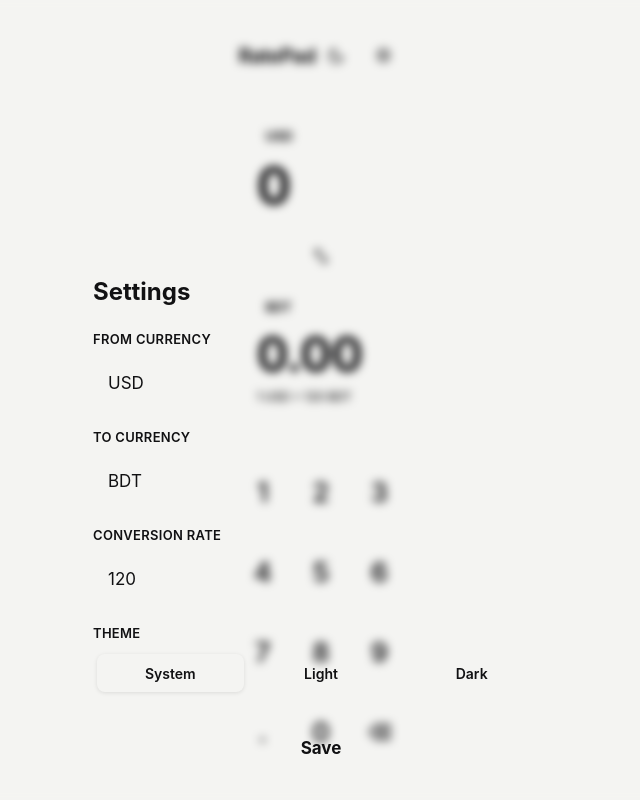
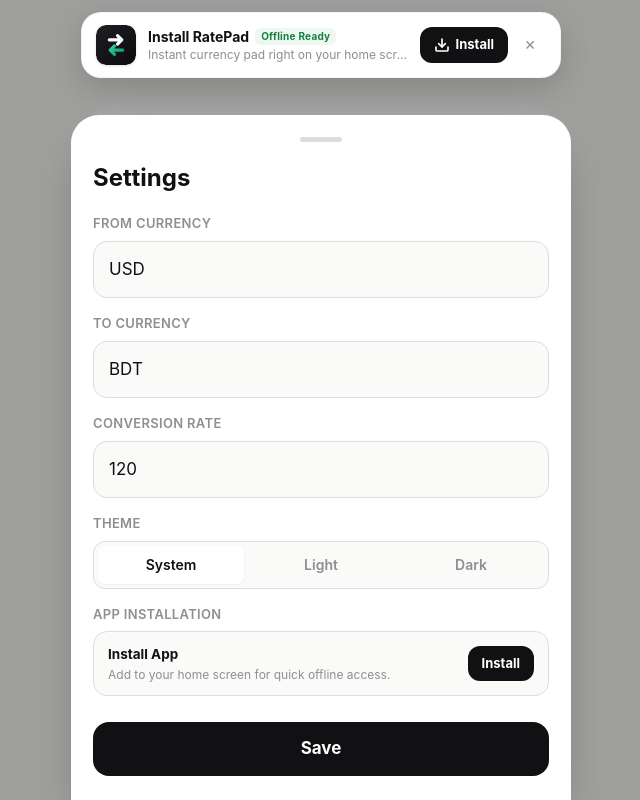
Before and after one commit to iRaziul/ratepad, a Svelte app: page / in a window 1280 px wide. Both pictures are taken after a click on the button "USD". Shown: the whole page, without its empty margins (319-959 px from the left). Built offline with nearby package versions, Linux system fonts and the light colour scheme.

Commit message:
refactor(app): convert to utility classes, optimize DOM, and integrate install prompt

```diff
--- a/src/App.svelte
+++ b/src/App.svelte
@@ -1,9 +1,11 @@
 <script lang="ts">
   import { onMount } from 'svelte'
+  import InstallPrompt from './InstallPrompt.svelte'
+  import { pwa } from './pwaState.svelte'
 
   // Pre-instantiated formatter for output conversion
   const convertedFormatter = new Intl.NumberFormat('en-US', {
-    minimumFractionDigits: 2,
+    minimumFractionDigits: 0,
     maximumFractionDigits: 2
   })
 
@@ -46,9 +48,30 @@
   let copied = $state(false)
   let isSwapping = $state(false)
 
-  // Theme states
-  let themeMode = $state<ThemeMode>('system')
-  let systemPrefersDark = $state(false)
+  function getInitialTheme(): ThemeMode {
+    if (typeof window !== 'undefined') {
+      try {
+        const saved = localStorage.getItem(STORAGE_KEYS.THEME) as ThemeMode | null
+        if (saved && ['system', 'light', 'dark'].includes(saved)) {
+          return saved
+        }
+      } catch {
+        // Ignore
+      }
+    }
+    return 'system'
+  }
+
+  function getInitialPrefersDark(): boolean {
+    if (typeof window !== 'undefined' && window.matchMedia) {
+      return window.matchMedia('(prefers-color-scheme: dark)').matches
+    }
+    return false
+  }
+
+  // Theme states (initialized synchronously to avoid any dark mode flash)
+  let themeMode = $state<ThemeMode>(getInitialTheme())
+  let systemPrefersDark = $state(getInitialPrefersDark())
 
   let activeTheme = $derived<'light' | 'dark'>(
     themeMode === 'system'
@@ -92,10 +115,13 @@
 
   function applyTheme(theme: 'light' | 'dark') {
     if (typeof document !== 'undefined') {
+      const isDark = theme === 'dark'
       document.documentElement.setAttribute('data-theme', theme)
+      document.documentElement.style.backgroundColor = isDark ? '#0f0f12' : '#f4f4f2'
+      document.documentElement.style.color = isDark ? '#f3f4f6' : '#111113'
       const metaThemeColor = document.querySelector('meta[name="theme-color"]')
       if (metaThemeColor) {
-        metaThemeColor.setAttribute('content', theme === 'dark' ? '#0f0f12' : '#f4f4f2')
+        metaThemeColor.setAttribute('content', isDark ? '#0f0f12' : '#f4f4f2')
       }
     }
   }
@@ -240,7 +266,7 @@
   }
 
   async function copyConverted() {
-    const rawVal = (amount * rate).toFixed(2)
+    const rawVal = Number((amount * rate).toFixed(2)).toString()
     try {
       await navigator.clipboard.writeText(rawVal)
       vibrate(12)
@@ -315,20 +341,19 @@
 
 <svelte:window onkeydown={handleKeydown} />
 
-<main class="app">
-  <header class="topbar">
-    <div class="logo">RatePad</div>
-    <div class="topbar-actions">
+<header class="flex items-center justify-between h-12 shrink-0">
+  <h1 class="text-xl font-[750] tracking-[-0.5px] text-main m-0">RatePad</h1>
+  <div class="flex items-center gap-2">
     <button
       type="button"
-        class="icon-btn theme-toggle"
+      class="size-10 rounded-full border border-btn-border bg-btn text-btn-text shadow-xs flex items-center justify-center cursor-pointer touch-manipulation transition-all hover:bg-btn-hover hover:text-main active:scale-90 text-[19px]"
       onclick={toggleQuickTheme}
       aria-label="Toggle {activeTheme === 'dark' ? 'Light' : 'Dark'} theme (Press T)"
       title="Toggle {activeTheme === 'dark' ? 'Light' : 'Dark'} mode"
     >
       {#if activeTheme === 'dark'}
         <!-- Sun icon -->
-          <svg viewBox="0 0 24 24" width="18" height="18" fill="none" stroke="currentColor" stroke-width="2" stroke-linecap="round" stroke-linejoin="round">
+        <svg class="size-[18px]" viewBox="0 0 24 24" fill="none" stroke="currentColor" stroke-width="2" stroke-linecap="round" stroke-linejoin="round">
           <circle cx="12" cy="12" r="5"/>
           <line x1="12" y1="1" x2="12" y2="3"/>
           <line x1="12" y1="21" x2="12" y2="23"/>
@@ -341,7 +366,7 @@
         </svg>
       {:else}
         <!-- Moon icon -->
-          <svg viewBox="0 0 24 24" width="18" height="18" fill="none" stroke="currentColor" stroke-width="2" stroke-linecap="round" stroke-linejoin="round">
+        <svg class="size-[18px]" viewBox="0 0 24 24" fill="none" stroke="currentColor" stroke-width="2" stroke-linecap="round" stroke-linejoin="round">
           <path d="M21 12.79A9 9 0 1 1 11.21 3 7 7 0 0 0 21 12.79z"/>
         </svg>
       {/if}
@@ -349,7 +374,7 @@
 
     <button
       type="button"
-        class="icon-btn settings-btn"
+      class="size-10 rounded-full border border-btn-border bg-btn text-btn-text shadow-xs flex items-center justify-center cursor-pointer touch-manipulation transition-all hover:bg-btn-hover hover:text-main active:scale-90 text-[19px]"
       onclick={openSettings}
       aria-label="Open conversion settings"
       title="Settings"
@@ -359,13 +384,13 @@
   </div>
 </header>
 
-  <section class="display" aria-live="polite">
-    <!-- Input Card -->
-    <div class="amount-card input-card">
-      <div class="card-header">
+<section class="flex-1 flex flex-col justify-center gap-2 min-h-0 py-3" aria-live="polite">
+  <!-- Input Card (Flattened DOM) -->
+  <div class="bg-card rounded-[20px] p-[14px_18px] shadow-sm border border-card-border flex flex-col justify-center transition-all">
+    <div class="flex items-center justify-between min-h-6 mb-1.5">
       <button
         type="button"
-          class="currency-badge"
+        class="border-0 bg-badge text-badge-text text-[13px] font-bold py-[3px] px-[9px] rounded-lg cursor-pointer font-sans transition-colors hover:bg-badge-hover hover:text-main"
         onclick={openSettings}
         title="Click to edit currency"
       >
@@ -375,7 +400,7 @@
       {#if value}
         <button
           type="button"
-            class="clear-mini-btn"
+          class="size-[22px] rounded-full border-0 bg-badge text-muted text-[11px] font-bold flex items-center justify-center cursor-pointer touch-manipulation transition-colors hover:bg-badge-hover hover:text-main"
           onclick={clearAmount}
           aria-label="Clear entered amount"
           title="Clear amount (Press C)"
@@ -385,58 +410,55 @@
       {/if}
     </div>
 
-      <div class="amount-row entered" title="{formattedInput} {from}">
-        <span class="value-text" class:dimmed={!value}>{formattedInput}</span>
+    <div class="flex items-baseline tabular-nums leading-tight overflow-hidden text-ellipsis whitespace-nowrap text-[clamp(34px,10vw,54px)] font-bold tracking-[-1.5px] transition-colors {value ? 'text-main' : 'text-dimmed'}" title="{formattedInput} {from}">
+      {formattedInput}
     </div>
   </div>
 
-    <!-- Divider with Swap Action -->
-    <div class="divider-section">
-      <div class="divider-line"></div>
+  <!-- Divider with Swap Action (Flattened: pseudo before/after replaces 2 line divs) -->
+  <div class="flex items-center justify-center relative py-0.5 before:flex-1 before:h-px before:bg-divider after:flex-1 after:h-px after:bg-divider">
     <button
       type="button"
-        class="swap-btn"
-        class:spinning={isSwapping}
+      class="size-8 rounded-full border border-btn-border bg-btn text-btn-text flex items-center justify-center mx-2.5 cursor-pointer shadow-xs touch-manipulation transition-all hover:bg-btn-hover hover:text-main active:scale-90"
       onclick={swapCurrencies}
       aria-label="Swap currencies"
       title="Swap currencies (Press S)"
     >
-        <svg class="swap-icon" viewBox="0 0 24 24" width="16" height="16" fill="none" stroke="currentColor" stroke-width="2.5" stroke-linecap="round" stroke-linejoin="round">
+      <svg class="size-4 transition-transform duration-300 ease-[cubic-bezier(0.34,1.56,0.64,1)] {isSwapping ? 'rotate-180' : ''}" viewBox="0 0 24 24" fill="none" stroke="currentColor" stroke-width="2.5" stroke-linecap="round" stroke-linejoin="round">
         <path d="M7 16V4m0 0L3 8m4-4l4 4m6 4v12m0 0l4-4m-4 4l-4-4"/>
       </svg>
     </button>
-      <div class="divider-line"></div>
   </div>
 
-    <!-- Output Card -->
+  <!-- Output Card (Flattened DOM) -->
   <div
-      class="amount-card output-card"
+    class="bg-card rounded-[20px] p-[14px_18px] shadow-sm border border-card-border flex flex-col justify-center transition-all cursor-pointer active:scale-[0.99]"
     role="button"
     tabindex="0"
     onclick={copyConverted}
     onkeydown={(e) => { if (e.key === 'Enter' || e.key === ' ') copyConverted() }}
     title="Click to copy amount"
   >
-      <div class="card-header">
+    <div class="flex items-center justify-between min-h-6 mb-1.5">
       <button
         type="button"
-          class="currency-badge target"
+        class="border-0 bg-badge-target text-badge-target-text text-[13px] font-bold py-[3px] px-[9px] rounded-lg cursor-pointer font-sans transition-colors hover:bg-badge-target-hover"
         onclick={(e) => { e.stopPropagation(); openSettings() }}
         title="Click to edit currency"
       >
         {to}
       </button>
       {#if copied}
-          <span class="copied-pill">Copied!</span>
+        <span class="text-[11px] font-bold text-copied-text bg-copied-bg py-0.5 px-[7px] rounded-md animate-fade-in">Copied!</span>
       {/if}
     </div>
 
-      <div class="amount-row converted" title="{formattedConverted} {to}">
-        <span class="value-text">{formattedConverted}</span>
+    <div class="flex items-baseline tabular-nums leading-tight overflow-hidden text-ellipsis whitespace-nowrap text-[clamp(32px,9.5vw,50px)] font-[750] tracking-[-1.2px] text-converted" title="{formattedConverted} {to}">
+      {formattedConverted}
     </div>
 
-      <div class="rate-bar">
-        <span>1 {from} = {rate} {to}</span>
+    <div class="mt-1.5 text-muted text-xs font-medium">
+      1 {from} = {rate} {to}
     </div>
   </div>
 </section>
@@ -446,7 +468,7 @@
     {#if key.action === 'backspace'}
       <button
         type="button"
-          class="key action"
+        data-action="true"
         onpointerdown={handleBackspaceStart}
         onpointerup={handleBackspaceEnd}
         onpointerleave={handleBackspaceEnd}
@@ -458,8 +480,7 @@
     {:else}
       <button
         type="button"
-          class="key"
-          class:action={key.isAction}
+        data-action={key.isAction ? 'true' : undefined}
         onclick={() => handleKey(key)}
         aria-label={key.label === '.' ? 'Decimal point' : key.label}
       >
@@ -468,28 +489,26 @@
     {/if}
   {/each}
 </section>
-</main>
 
 {#if isSettingsOpen}
   <div
-    class="settings-panel"
+    class="fixed inset-0 bg-sheet-backdrop flex items-end justify-center z-50 backdrop-blur-xs"
     role="presentation"
     onclick={(e) => {
       if (e.target === e.currentTarget) closeSettings()
     }}
   >
     <div
-      class="sheet"
+      class="w-full max-w-[500px] bg-sheet text-main rounded-t-[28px] p-[22px] pb-[max(24px,env(safe-area-inset-bottom))] shadow-2xl animate-slide-up before:block before:w-[42px] before:h-[5px] before:bg-handle before:rounded-full before:mx-auto before:mb-5"
       role="dialog"
       aria-modal="true"
       aria-labelledby="settings-heading"
     >
-      <div class="handle" aria-hidden="true"></div>
-      <h2 id="settings-heading">Settings</h2>
+      <h2 id="settings-heading" class="m-0 mb-5 text-2xl font-bold">Settings</h2>
 
       <form onsubmit={saveSettings}>
-        <div class="field">
-          <label for="fromInput">FROM CURRENCY</label>
+        <div class="mb-4">
+          <label for="fromInput" class="block text-[13px] text-muted font-semibold mb-[7px] tracking-wide">FROM CURRENCY</label>
           <input
             id="fromInput"
             bind:value={formFrom}
@@ -498,11 +517,12 @@
             autocorrect="off"
             spellcheck="false"
             required
+            class="w-full border border-input-border rounded-[14px] p-[15px] text-[17px] outline-none font-sans bg-input text-input-text transition-colors focus:border-input-focus-border focus:bg-input-focus-bg"
           />
         </div>
 
-        <div class="field">
-          <label for="toInput">TO CURRENCY</label>
+        <div class="mb-4">
+          <label for="toInput" class="block text-[13px] text-muted font-semibold mb-[7px] tracking-wide">TO CURRENCY</label>
           <input
             id="toInput"
             bind:value={formTo}
@@ -511,11 +531,12 @@
             autocorrect="off"
             spellcheck="false"
             required
+            class="w-full border border-input-border rounded-[14px] p-[15px] text-[17px] outline-none font-sans bg-input text-input-text transition-colors focus:border-input-focus-border focus:bg-input-focus-bg"
           />
         </div>
 
-        <div class="field">
-          <label for="rateInput">CONVERSION RATE</label>
+        <div class="mb-4">
+          <label for="rateInput" class="block text-[13px] text-muted font-semibold mb-[7px] tracking-wide">CONVERSION RATE</label>
           <input
             id="rateInput"
             type="number"
@@ -524,32 +545,30 @@
             step="any"
             min="0.000001"
             required
+            class="w-full border border-input-border rounded-[14px] p-[15px] text-[17px] outline-none font-sans bg-input text-input-text transition-colors focus:border-input-focus-border focus:bg-input-focus-bg"
           />
         </div>
 
-        <div class="field">
-          <span class="field-label">THEME</span>
-          <div class="theme-segmented-control" role="radiogroup" aria-label="Appearance theme">
+        <div class="mb-4">
+          <span class="block text-[13px] text-muted font-semibold mb-[7px] tracking-wide">THEME</span>
+          <div class="flex bg-input border border-input-border rounded-xl p-1 gap-1" role="radiogroup" aria-label="Appearance theme">
             <button
               type="button"
-              class="theme-segment"
-              class:selected={formTheme === 'system'}
+              class="flex-1 h-[38px] border-0 rounded-lg text-sm font-semibold cursor-pointer font-sans touch-manipulation transition-all {formTheme === 'system' ? 'bg-card text-main shadow-xs' : 'bg-transparent text-muted'}"
               onclick={() => { formTheme = 'system' }}
             >
               System
             </button>
             <button
               type="button"
-              class="theme-segment"
-              class:selected={formTheme === 'light'}
+              class="flex-1 h-[38px] border-0 rounded-lg text-sm font-semibold cursor-pointer font-sans touch-manipulation transition-all {formTheme === 'light' ? 'bg-card text-main shadow-xs' : 'bg-transparent text-muted'}"
               onclick={() => { formTheme = 'light' }}
             >
               Light
             </button>
             <button
               type="button"
-              class="theme-segment"
-              class:selected={formTheme === 'dark'}
+              class="flex-1 h-[38px] border-0 rounded-lg text-sm font-semibold cursor-pointer font-sans touch-manipulation transition-all {formTheme === 'dark' ? 'bg-card text-main shadow-xs' : 'bg-transparent text-muted'}"
               onclick={() => { formTheme = 'dark' }}
             >
               Dark
@@ -557,7 +576,37 @@
           </div>
         </div>
 
-        <button type="submit" class="save">
+        <div class="mb-4">
+          <span class="block text-[13px] text-muted font-semibold mb-[7px] tracking-wide">APP INSTALLATION</span>
+          {#if pwa.isStandalone || pwa.isInstalled}
+            <div class="flex items-center justify-between gap-3 bg-badge-target border border-emerald-500/25 rounded-[14px] p-[12px_14px] text-[13px]">
+              <div class="size-[26px] rounded-full bg-converted text-white text-[13px] font-extrabold flex items-center justify-center shrink-0" aria-hidden="true">✓</div>
+              <div class="flex-1 min-w-0">
+                <strong class="block text-[13.5px] text-main mb-0.5">Installed (Offline Ready)</strong>
+                <p class="m-0 text-xs text-muted leading-snug">RatePad is installed and ready for full offline use.</p>
+              </div>
+            </div>
+          {:else}
+            <div class="flex items-center justify-between gap-3 bg-input border border-input-border rounded-[14px] p-[12px_14px] text-[13px]">
+              <div class="flex-1 min-w-0">
+                <strong class="block text-[13.5px] text-main mb-0.5">Install App</strong>
+                <p class="m-0 text-xs text-muted leading-snug">Add to your home screen for quick offline access.</p>
+              </div>
+              <button
+                type="button"
+                class="border-0 bg-save-btn text-save-btn-text text-[13px] font-bold py-2 px-3.5 rounded-xl cursor-pointer font-sans touch-manipulation whitespace-nowrap transition-transform active:scale-95"
+                onclick={() => {
+                  isSettingsOpen = false
+                  pwa.promptInstall()
+                }}
+              >
+                Install
+              </button>
+            </div>
+          {/if}
+        </div>
+
+        <button type="submit" class="w-full mt-2.5 h-[54px] border-0 rounded-2xl bg-save-btn text-save-btn-text font-bold text-[17px] cursor-pointer font-sans touch-manipulation transition-all active:scale-[0.98] active:opacity-90">
           Save
         </button>
       </form>
@@ -565,429 +614,4 @@
   </div>
 {/if}
 
-<style>
-  .app {
-    height: 100dvh;
-    max-width: 500px;
-    margin: auto;
-    display: flex;
-    flex-direction: column;
-    padding:
-      max(16px, env(safe-area-inset-top))
-      18px
-      max(16px, env(safe-area-inset-bottom));
-  }
-
-  .topbar {
-    display: flex;
-    align-items: center;
-    justify-content: space-between;
-    height: 48px;
-    flex-shrink: 0;
-  }
-
-  .logo {
-    font-size: 20px;
-    font-weight: 750;
-    letter-spacing: -0.5px;
-    color: var(--text-main);
-  }
-
-  .topbar-actions {
-    display: flex;
-    align-items: center;
-    gap: 8px;
-  }
-
-  .icon-btn {
-    border: 1px solid var(--btn-border);
-    background: var(--btn-bg);
-    color: var(--btn-text);
-    width: 40px;
-    height: 40px;
-    border-radius: 50%;
-    font-size: 19px;
-    cursor: pointer;
-    box-shadow: var(--btn-shadow);
-    display: flex;
-    align-items: center;
-    justify-content: center;
-    touch-action: manipulation;
-    transition: transform 0.15s ease, background-color 0.15s ease, color 0.15s ease, border-color 0.15s ease;
-  }
-
-  .icon-btn:hover {
-    background: var(--btn-hover-bg);
-    color: var(--text-main);
-  }
-
-  .icon-btn:active {
-    transform: scale(0.92);
-  }
-
-  /* Display Area */
-  .display {
-    flex: 1;
-    display: flex;
-    flex-direction: column;
-    justify-content: center;
-    gap: 8px;
-    min-height: 0;
-    padding: 12px 0 20px;
-  }
-
-  .amount-card {
-    background: var(--card-bg);
-    border-radius: 20px;
-    padding: 14px 18px;
-    box-shadow: var(--card-shadow);
-    border: 1px solid var(--card-border);
-    display: flex;
-    flex-direction: column;
-    justify-content: center;
-    transition: transform 0.12s ease, box-shadow 0.12s ease, background-color 0.2s ease, border-color 0.2s ease;
-  }
-
-  .output-card {
-    cursor: pointer;
-  }
-
-  .output-card:hover {
-    box-shadow: var(--card-shadow);
-  }
-
-  .output-card:active {
-    transform: scale(0.99);
-  }
-
-  .card-header {
-    display: flex;
-    align-items: center;
-    justify-content: space-between;
-    min-height: 24px;
-    margin-bottom: 6px;
-  }
-
-  .currency-badge {
-    border: 0;
-    background: var(--badge-bg);
-    color: var(--badge-text);
-    font-size: 13px;
-    font-weight: 700;
-    padding: 3px 9px;
-    border-radius: 8px;
-    cursor: pointer;
-    font-family: inherit;
-    transition: background-color 0.15s ease, color 0.15s ease;
-  }
-
-  .currency-badge:hover {
-    background: var(--badge-hover-bg);
-    color: var(--text-main);
-  }
-
-  .currency-badge.target {
-    background: var(--badge-target-bg);
-    color: var(--badge-target-text);
-  }
-
-  .currency-badge.target:hover {
-    background: var(--badge-target-hover-bg);
-  }
-
-  .clear-mini-btn {
-    border: 0;
-    background: var(--badge-bg);
-    color: var(--text-muted);
-    font-size: 11px;
-    font-weight: 700;
-    width: 22px;
-    height: 22px;
-    border-radius: 50%;
-    cursor: pointer;
-    display: flex;
-    align-items: center;
-    justify-content: center;
-    touch-action: manipulation;
-    transition: background-color 0.15s ease, color 0.15s ease;
-  }
-
-  .clear-mini-btn:hover {
-    background: var(--badge-hover-bg);
-    color: var(--text-main);
-  }
-
-  .copied-pill {
-    font-size: 11px;
-    font-weight: 700;
-    color: var(--copied-text);
-    background: var(--copied-bg);
-    padding: 2px 7px;
-    border-radius: 6px;
-    animation: fadeIn 0.15s ease-out;
-  }
-
-  @keyframes fadeIn {
-    from { opacity: 0; transform: scale(0.9); }
-    to { opacity: 1; transform: scale(1); }
-  }
-
-  .amount-row {
-    display: flex;
-    align-items: baseline;
-    font-variant-numeric: tabular-nums;
-    line-height: 1.1;
-    overflow: hidden;
-    text-overflow: ellipsis;
-    white-space: nowrap;
-  }
-
-  .entered {
-    font-size: clamp(34px, 10vw, 54px);
-    font-weight: 700;
-    letter-spacing: -1.5px;
-    color: var(--text-main);
-  }
-
-  .entered .dimmed {
-    color: var(--text-dimmed);
-  }
-
-  .converted {
-    font-size: clamp(32px, 9.5vw, 50px);
-    font-weight: 750;
-    letter-spacing: -1.2px;
-    color: var(--converted-text);
-  }
-
-  .rate-bar {
-    margin-top: 6px;
-    color: var(--text-muted);
-    font-size: 12px;
-    font-weight: 500;
-  }
-
-  /* Divider Section with Swap Button */
-  .divider-section {
-    display: flex;
-    align-items: center;
-    justify-content: center;
-    position: relative;
-    padding: 2px 0;
-  }
-
-  .divider-line {
-    flex: 1;
-    height: 1px;
-    background: var(--divider-color);
-  }
-
-  .swap-btn {
-    width: 32px;
-    height: 32px;
-    border-radius: 50%;
-    border: 1px solid var(--btn-border);
-    background: var(--btn-bg);
-    color: var(--btn-text);
-    display: flex;
-    align-items: center;
-    justify-content: center;
-    margin: 0 10px;
-    cursor: pointer;
-    box-shadow: var(--btn-shadow);
-    touch-action: manipulation;
-    transition: transform 0.2s ease, background-color 0.15s ease, color 0.15s ease, border-color 0.15s ease;
-  }
-
-  .swap-btn:hover {
-    background: var(--btn-hover-bg);
-    color: var(--text-main);
-  }
-
-  .swap-btn:active {
-    transform: scale(0.9);
-  }
-
-  .swap-btn.spinning .swap-icon {
-    transform: rotate(180deg);
-  }
-
-  .swap-icon {
-    transition: transform 0.3s cubic-bezier(0.34, 1.56, 0.64, 1);
-  }
-
-  /* Keypad */
-  .keypad {
-    display: grid;
-    grid-template-columns: repeat(3, 1fr);
-    gap: 10px;
-    flex-shrink: 0;
-  }
-
-  .key {
-    height: min(14.5vw, 70px);
-    min-height: 56px;
-    border: 0;
-    border-radius: 18px;
-    background: var(--key-bg);
-    color: var(--key-text);
-    font-size: 27px;
-    font-weight: 600;
-    cursor: pointer;
-    box-shadow: var(--key-shadow);
-    font-family: inherit;
-    display: flex;
-    align-items: center;
-    justify-content: center;
-    touch-action: manipulation;
-    user-select: none;
-    -webkit-user-select: none;
-    transition: transform 0.08s ease, background-color 0.15s ease, color 0.15s ease, box-shadow 0.15s ease;
-  }
-
-  .key:active {
-    transform: scale(0.95);
-    background: var(--key-active-bg);
-  }
-
-  .key.action {
-    background: var(--key-action-bg);
-    color: var(--key-action-text);
-    font-size: 21px;
-  }
-
-  .key.action:active {
-    background: var(--key-action-active-bg);
-  }
-
-  /* Settings Modal */
-  .settings-panel {
-    position: fixed;
-    inset: 0;
-    background: var(--modal-backdrop);
-    display: flex;
-    align-items: flex-end;
-    justify-content: center;
-    z-index: 100;
-    backdrop-filter: blur(5px);
-    -webkit-backdrop-filter: blur(5px);
-  }
-
-  .sheet {
-    width: 100%;
-    max-width: 500px;
-    background: var(--sheet-bg);
-    color: var(--text-main);
-    border-radius: 28px 28px 0 0;
-    padding: 22px;
-    padding-bottom: max(24px, env(safe-area-inset-bottom));
-    box-shadow: var(--sheet-shadow);
-    animation: slideUp 0.22s cubic-bezier(0.16, 1, 0.3, 1);
-  }
-
-  @keyframes slideUp {
-    from {
-      transform: translateY(100%);
-    }
-    to {
-      transform: translateY(0);
-    }
-  }
-
-  .handle {
-    width: 42px;
-    height: 5px;
-    background: var(--handle-bg);
-    border-radius: 10px;
-    margin: 0 auto 22px;
-  }
-
-  .sheet h2 {
-    margin: 0 0 20px;
-    font-size: 24px;
-    font-weight: 700;
-  }
-
-  .field {
-    margin-bottom: 16px;
-  }
-
-  .field label, .field-label {
-    display: block;
-    font-size: 13px;
-    color: var(--text-muted);
-    font-weight: 600;
-    margin-bottom: 7px;
-    letter-spacing: 0.3px;
-  }
-
-  .field input {
-    width: 100%;
-    border: 1px solid var(--input-border);
-    border-radius: 14px;
-    padding: 15px;
-    font-size: 17px;
-    outline: none;
-    font-family: inherit;
-    background: var(--input-bg);
-    color: var(--input-text);
-    transition: border-color 0.15s ease, background-color 0.15s ease;
-  }
-
-  .field input:focus {
-    border-color: var(--input-focus-border);
-    background: var(--input-focus-bg);
-  }
-
-  /* Segmented Theme Picker */
-  .theme-segmented-control {
-    display: flex;
-    background: var(--input-bg);
-    border: 1px solid var(--input-border);
-    border-radius: 12px;
-    padding: 4px;
-    gap: 4px;
-  }
-
-  .theme-segment {
-    flex: 1;
-    height: 38px;
-    border: 0;
-    background: transparent;
-    color: var(--text-muted);
-    border-radius: 8px;
-    font-size: 14px;
-    font-weight: 600;
-    cursor: pointer;
-    font-family: inherit;
-    touch-action: manipulation;
-    transition: background-color 0.15s ease, color 0.15s ease, box-shadow 0.15s ease;
-  }
-
-  .theme-segment.selected {
-    background: var(--card-bg);
-    color: var(--text-main);
-    box-shadow: 0 1px 4px rgba(0, 0, 0, 0.1);
-  }
-
-  .save {
-    width: 100%;
-    margin-top: 10px;
-    height: 54px;
-    border: 0;
-    border-radius: 16px;
-    background: var(--save-btn-bg);
-    color: var(--save-btn-text);
-    font-weight: 700;
-    font-size: 17px;
-    cursor: pointer;
-    font-family: inherit;
-    touch-action: manipulation;
-    transition: transform 0.08s ease, opacity 0.15s ease;
-  }
-
-  .save:active {
-    transform: scale(0.98);
-    opacity: 0.9;
-  }
-</style>
+<InstallPrompt />
```
Lines whose indentation alone changed are shown as unchanged.
